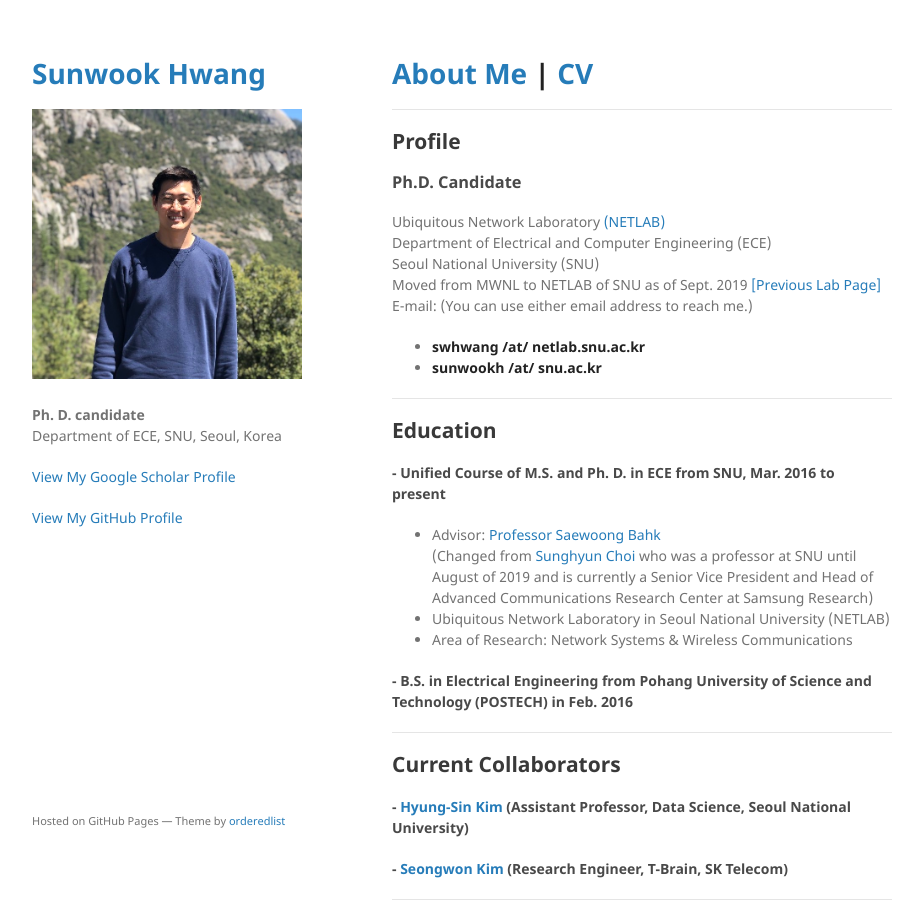
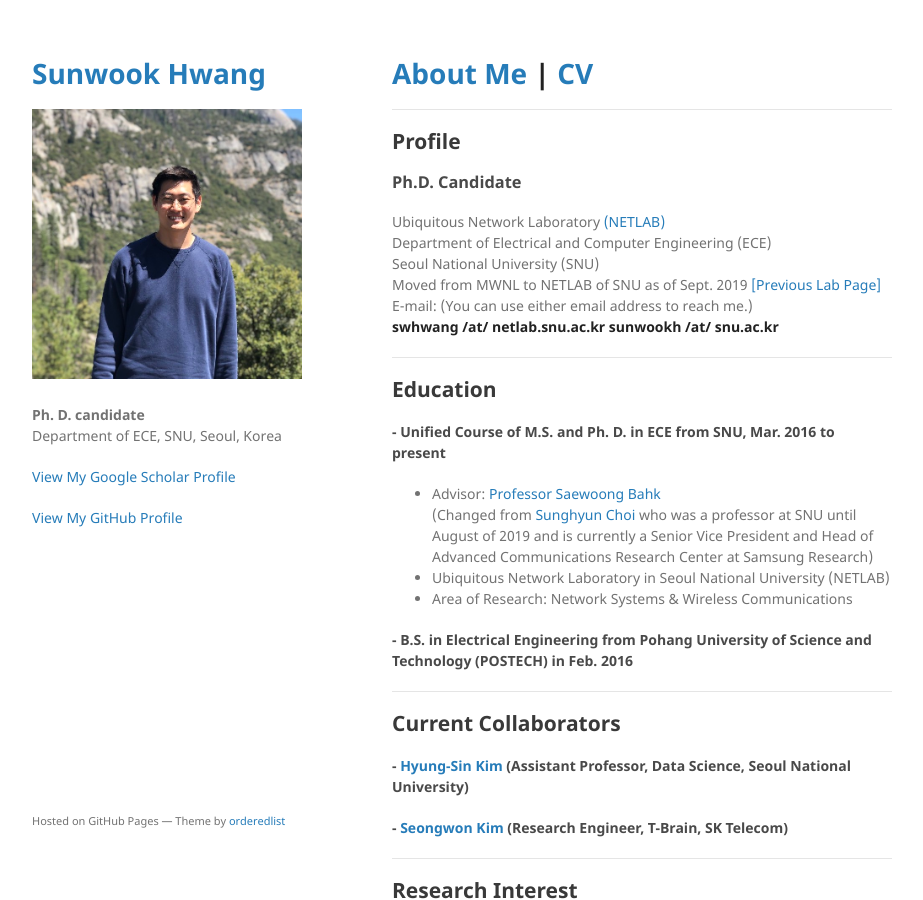
Before and after one commit to jeongjun-park/jeongjun-park.github.io, a Jekyll site: the page built from index.md, in a window 1280 px wide and 900 px high. Shown: the whole window, without its empty margins (178-1101 px from the left). Built offline with Jekyll 4.4.1, drawn with Linux system fonts in a browser that asks for light colours; our own code applies the rules of GitHub Pages for plain Markdown files.

```diff
--- a/index.md
+++ b/index.md
@@ -10,8 +10,8 @@ Department of Electrical and Computer Engineering (ECE)
 Seoul National University (SNU)
 Moved from MWNL to NETLAB of SNU as of Sept. 2019 [[Previous Lab Page]](https://sites.google.com/a/mwnl.snu.ac.kr/www/)
 E-mail: (You can use either email address to reach me.)
-- **swhwang /at/ netlab.snu.ac.kr**
-- **sunwookh /at/ snu.ac.kr**
+    **swhwang /at/ netlab.snu.ac.kr**
+    **sunwookh /at/ snu.ac.kr**
 
 ---
 ## Education
```
